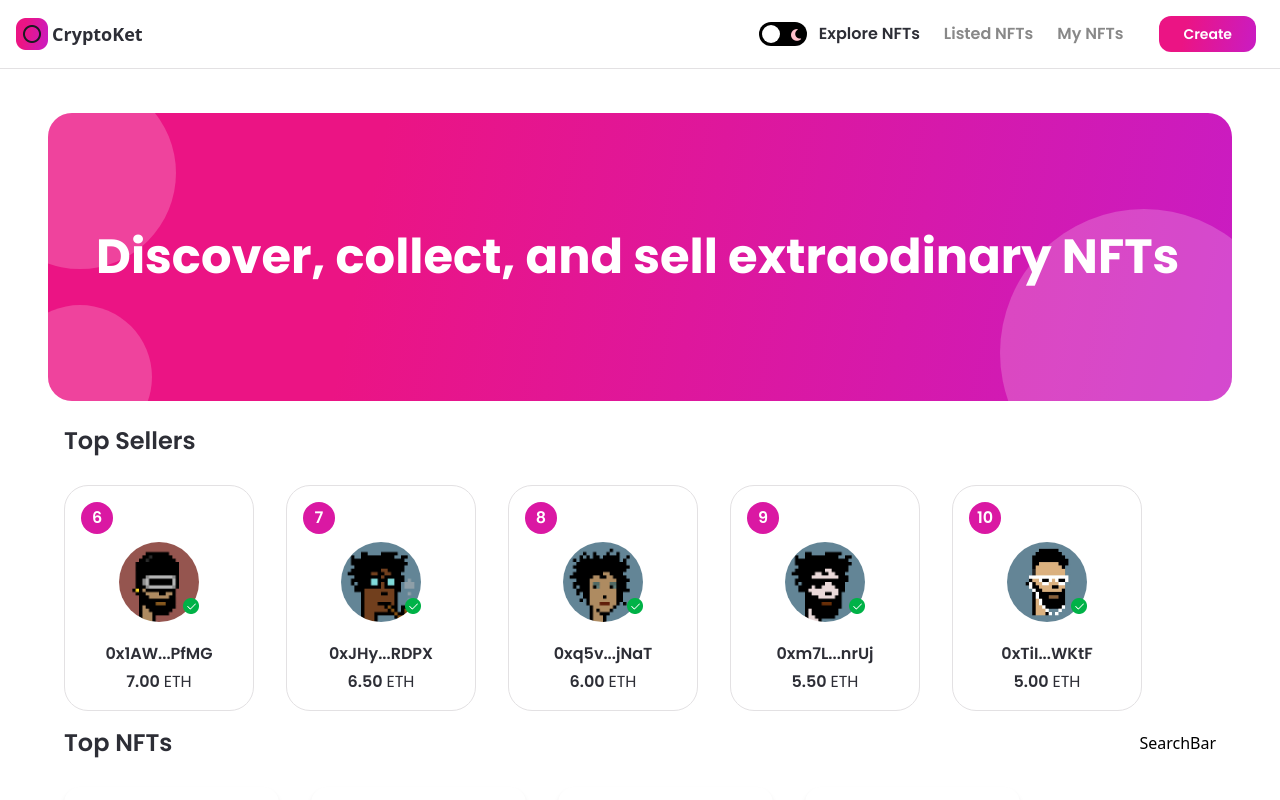
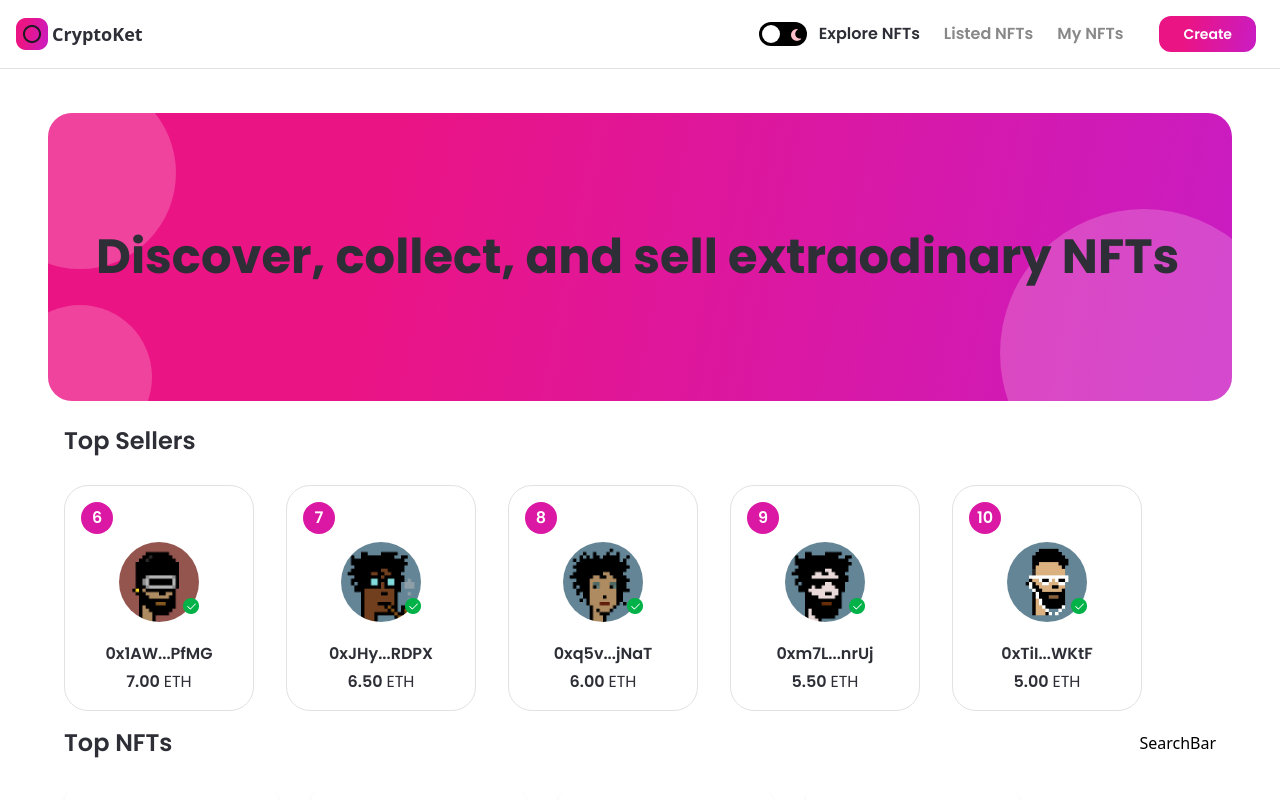
Before and after one commit to AleksaMarjanov/nft_marketplace, a Next.js app: page / in a window 1280 px wide. Shown: the top 800 px of the page. Built offline with nearby package versions, Linux system fonts and the light colour scheme; grey boxes are pictures that could not be loaded.

Commit message:
text dark on banner on light mode

```diff
--- a/components/Banner.jsx
+++ b/components/Banner.jsx
@@ -1,6 +1,6 @@
 const Banner = ({ name, childStyles, parentStyle }) => (
   <div className={`relative w-full flex items-center z-0 overflow-hidden nft-gradient ${parentStyle}`}>
-    <p className={`font-bold text-5xl text-white font-poppins leading-70 ${childStyles}`}>{name}</p>
+    <p className={`font-bold text-5xl dark:text-white text-nft-black-1 font-poppins leading-70 ${childStyles}`}>{name}</p>
     <div className="absolute w-48 h-48 sm:w-32 sm:h-32 rounded-full -top-9 -left-16 -z-5 white-bg" />
     <div className="absolute w-72 h-72 sm:w-56 sm:h-56 rounded-full -bottom-24 -right-14 -z-5 white-bg" />
     <div className="absolute w-36 h-36 sm:w-24 sm:h-24 rounded-full white-bg -bottom-12 -left-10 -z-5" />
```
